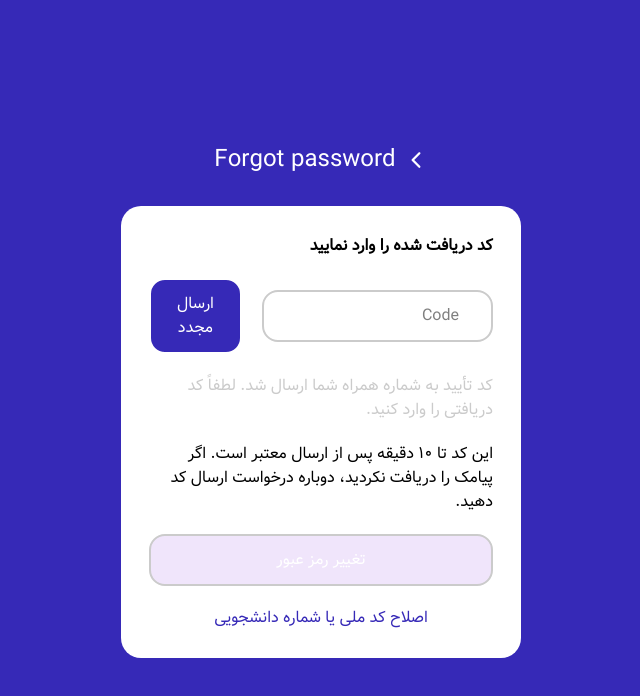
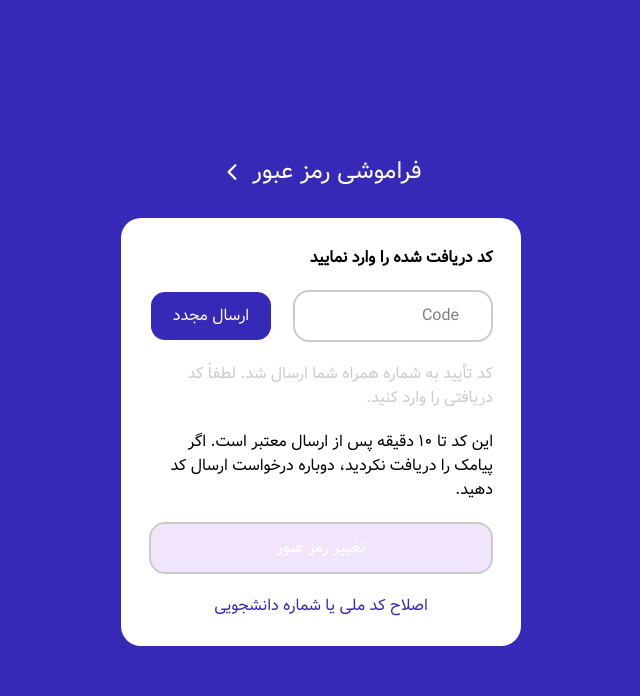
Before and after one commit to Azadi-Front-Dev/Amoozeshyar_Plus, a React (Vite) app: page /Otp in a window 1280 px wide. Shown: the top 696 px of the page, without its empty margins (319-959 px from the left). Built offline with nearby package versions, Linux system fonts and the light colour scheme.

Commit message:
feat(InputLogin): add custom className prop

```diff
--- a/src/Components/Login/InputLogin.jsx
+++ b/src/Components/Login/InputLogin.jsx
@@ -1,11 +1,9 @@
-import React from "react";
-
-const InputLogin = ({ type, placeholder }) => {
+const InputLogin = ({ type, placeholder, className = "" }) => {
   return (
     <input
       type={type}
       placeholder={placeholder}
-      className="w-full border-2 border-My-gray  rounded-2xl py-3 px-8"
+      className={`w-full border-2 border-My-gray rounded-2xl py-3 px-8 ${className}`}
     />
   );
 };
--- a/src/Pages/Otp.jsx
+++ b/src/Pages/Otp.jsx
@@ -6,8 +6,8 @@ const Otp = () => {
   return (
     <div className=" w-full h-screen bg-My-blue flex flex-col items-center justify-center gap-7 p-3">
       <h3 className=" flex items-center text-white text-[24px] gap-2">
+        فراموشی رمز عبور
         <IoIosArrowBack />
-        Forgot password
       </h3>
       <div className="flex-col items-center justify-start w-full max-w-100   bg-white rounded-[20px] p-4">
         <div className="w-full flex flex-col justify-center  p-3 gap-5">
@@ -16,7 +16,7 @@ const Otp = () => {
           </h2>
           <div className="flex items-center justify-center gap-5">
             <InputLogin type="number" placeholder="Code" />
-            <button className="w-[40%] border-2 bg-My-blue text-white  rounded-2xl p-3">
+            <button className="w-57 border-2 bg-My-blue text-white  rounded-2xl p-3">
               ارسال مجدد
             </button>
           </div>
```
